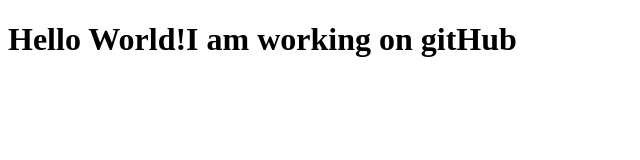
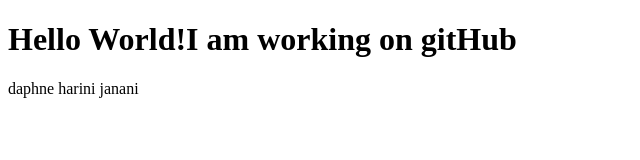
Before and after one commit to Daphne787/learn-git, a plain HTML site: page index.html in a window 1280 px wide. Shown: the whole page, without its empty margins (0-640 px from the left). Drawn offline with Linux system fonts and the light colour scheme.

Commit message:
index updated

```diff
--- a/index.html
+++ b/index.html
@@ -5,5 +5,6 @@
 </head>
 <body>
     <h1>Hello World!I am working on gitHub</h1>
+    <p>daphne harini janani</p>
 </body>
 </html>
```
